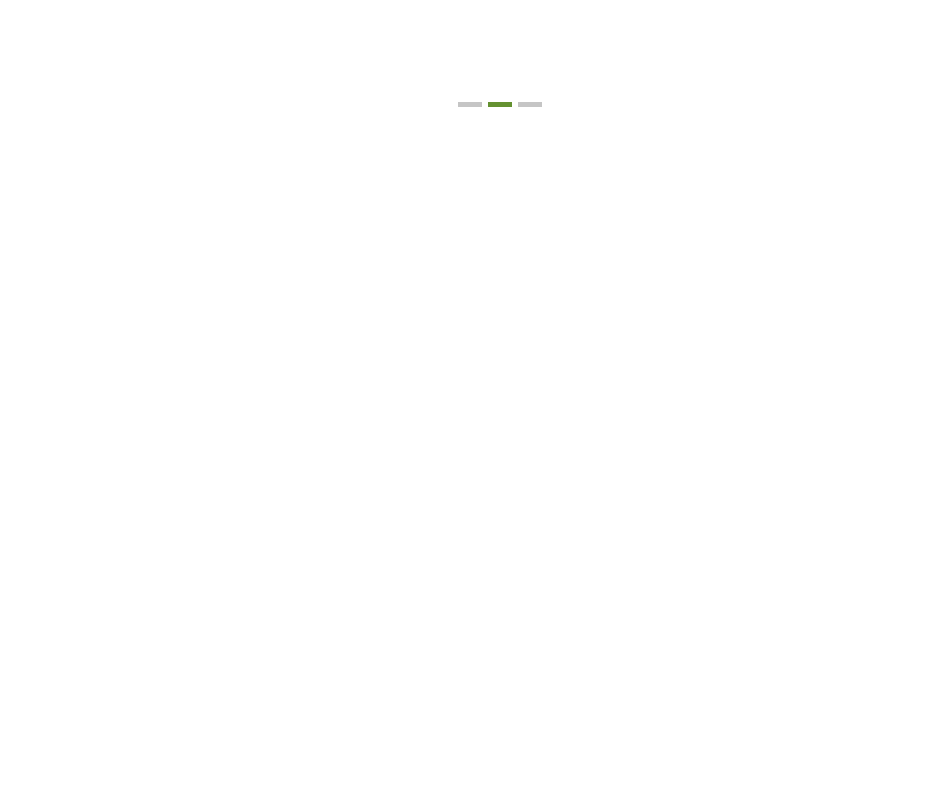
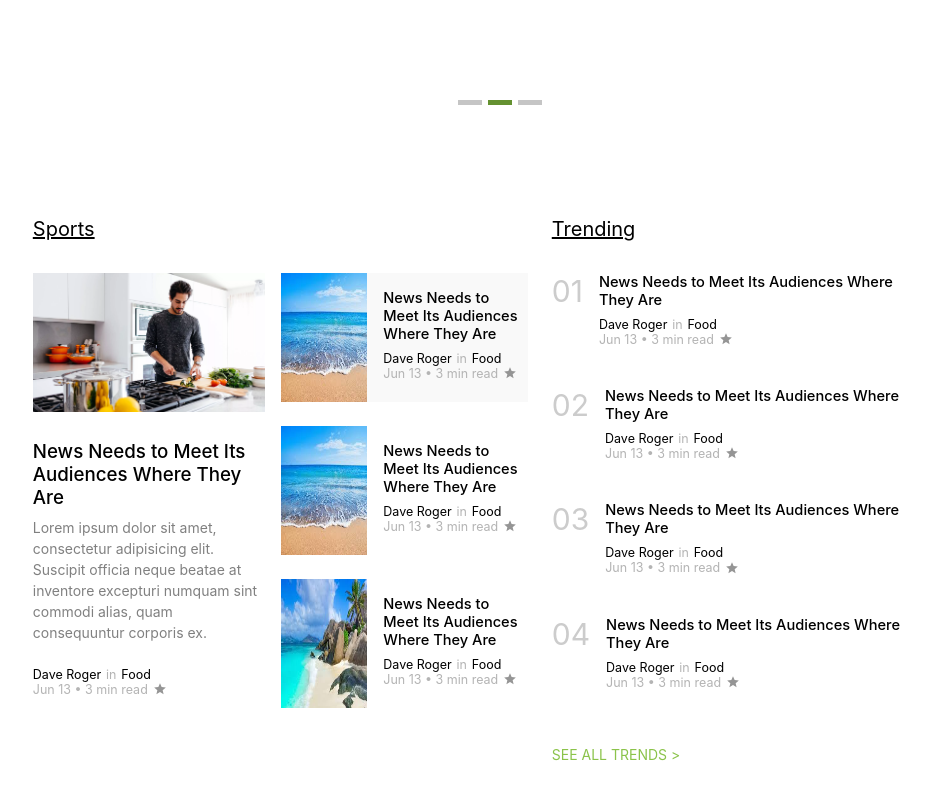
Before and after one commit to ammarmoha37/newspaper, an Angular app: page /home in a window 1280 px wide. Shown: the part 614-1414 px from the top of the page, without its empty margins (140-1071 px from the left). Before the commit the page ends 833 px from the top, so only its background shows below. Built offline with nearby package versions, Linux system fonts and the light colour scheme.

Commit message:
sports & trending section

```diff
--- a/src/app/components/home/home.component.css
+++ b/src/app/components/home/home.component.css
@@ -1,4 +1,133 @@
 .container {
-  width: 75%;
+  width: 73%;
   margin: 3rem auto;
 }
+
+.category-trending {
+  display: grid;
+  grid-template-areas:
+    "title1   title1 trend"
+    "selected posts  trend";
+}
+
+.category {
+  width: 100%;
+  display: flex;
+}
+
+.trending {
+  grid-area: trend;
+}
+.section-title {
+  grid-area: title1;
+  font-weight: 400;
+  font-size: 20px;
+  text-decoration: underline;
+  margin-bottom: 2rem;
+}
+
+.selected {
+  grid-area: selected;
+  width: 47%;
+  margin-right: 1rem;
+}
+.selected img {
+  width: 100%;
+}
+
+.selected h3 {
+  margin-top: 1.5rem;
+  font-weight: 500;
+}
+
+p {
+  color: #808080;
+  font-size: 14px;
+  line-height: 1.5;
+  font-weight: medium;
+  margin: 0.5rem 0;
+}
+
+.post-credit {
+  display: flex;
+  flex-direction: column;
+  color: #B4B4B4;
+  font-size: 12.5px;
+  margin: 1.5rem 0;
+}
+
+.post-credit h3 {
+  color: #000000;
+  font-weight: 400;
+}
+
+.post-credit a {
+  color: #000000;
+}
+
+.post-credit span {
+  display: flex;
+  gap: 0.3rem;
+  align-items: center;
+}
+
+.posts {
+  grid-area: posts;
+  width: 50%;
+  margin-right: 1.5rem;
+}
+
+.single-post {
+  display: flex;
+  margin-bottom: 1.5rem;
+  width: 100%;
+  height: 25%;
+}
+
+.single-post img {
+  width: 35%;
+}
+
+.single-post .post-credit {
+  margin-top: 1rem;
+  padding-left: 1rem;
+  padding-bottom: 1rem;
+}
+
+.post-credit h3 {
+  margin-bottom: 0.5rem;
+  font-weight: 500;
+}
+
+.active {
+  background-color: #f9f9f9;
+}
+
+.trending {
+  width: 85%;
+}
+
+.trend-rate {
+  font-size: 30px;
+  color: #cccccc;
+  font-weight: 400;
+  height: 50%;
+}
+
+.trending .post-credit {
+  margin-top: 0;
+
+}
+
+.trending .single-post {
+  margin-bottom: 0;
+  height: 20%;
+}
+
+.see-all {
+  margin-top: 1rem;
+  text-transform: uppercase;
+  color: #8bc34a;
+  font-size: 14px;
+  cursor: pointer;
+}
--- a/src/app/components/home/home.component.html
+++ b/src/app/components/home/home.component.html
@@ -1,4 +1,112 @@
 <app-nav-bar></app-nav-bar>
 <app-slider></app-slider>
 <div class="container">
+  <div class="category-trending">
+    <h2 class="section-title">Sports</h2>
+    <div class="category">
+      <div class="selected">
+        <img src="../../../assets/imgs/test.jpg" alt="">
+        <h3>News Needs to Meet Its Audiences Where They Are</h3>
+        <p>Lorem ipsum dolor sit amet, consectetur adipisicing elit. Suscipit officia neque beatae at inventore excepturi numquam sint commodi alias, quam consequuntur corporis ex.</p>
+        <div class="post-credit">
+          <span><a>Dave Roger</a> in <a>Food</a></span>
+          <span>Jun 13 • 3 min read
+            <svg xmlns="http://www.w3.org/2000/svg" width="14" height="14" viewBox="0 0 24 24">
+              <path fill="#959595" d="m5.825 21l1.625-7.025L2 9.25l7.2-.625L12 2l2.8 6.625l7.2.625l-5.45 4.725L18.175 21L12 17.275z" />
+            </svg>
+          </span>
+        </div>
+      </div>
+      <div class="posts">
+        <div class="single-post active">
+          <img src="../../../assets/imgs/test3.jpeg" alt="">
+          <div class="post-credit">
+            <h3>News Needs to Meet Its Audiences Where They Are</h3>
+            <span><a>Dave Roger</a> in <a>Food</a></span>
+            <span>Jun 13 • 3 min read
+              <svg xmlns="http://www.w3.org/2000/svg" width="14" height="14" viewBox="0 0 24 24">
+                <path fill="#959595" d="m5.825 21l1.625-7.025L2 9.25l7.2-.625L12 2l2.8 6.625l7.2.625l-5.45 4.725L18.175 21L12 17.275z" />
+              </svg>
+            </span>
+          </div>
+        </div>
+        <div class="single-post">
+          <img src="../../../assets/imgs/test3.jpeg" alt="">
+          <div class="post-credit">
+            <h3>News Needs to Meet Its Audiences Where They Are</h3>
+            <span><a>Dave Roger</a> in <a>Food</a></span>
+            <span>Jun 13 • 3 min read
+              <svg xmlns="http://www.w3.org/2000/svg" width="14" height="14" viewBox="0 0 24 24">
+                <path fill="#959595" d="m5.825 21l1.625-7.025L2 9.25l7.2-.625L12 2l2.8 6.625l7.2.625l-5.45 4.725L18.175 21L12 17.275z" />
+              </svg>
+            </span>
+          </div>
+        </div>
+        <div class="single-post">
+          <img src="../../../assets/imgs/download (1).jpeg" alt="">
+          <div class="post-credit">
+            <h3>News Needs to Meet Its Audiences Where They Are</h3>
+            <span><a>Dave Roger</a> in <a>Food</a></span>
+            <span>Jun 13 • 3 min read
+              <svg xmlns="http://www.w3.org/2000/svg" width="14" height="14" viewBox="0 0 24 24">
+                <path fill="#959595" d="m5.825 21l1.625-7.025L2 9.25l7.2-.625L12 2l2.8 6.625l7.2.625l-5.45 4.725L18.175 21L12 17.275z" />
+              </svg>
+            </span>
+          </div>
+        </div>
+      </div>
+    </div>
+    <div class="trending">
+      <h3 class="section-title">Trending</h3>
+      <div class="single-post">
+        <div class="trend-rate">01</div>
+        <div class="post-credit">
+          <h3>News Needs to Meet Its Audiences Where They Are</h3>
+          <span><a>Dave Roger</a> in <a>Food</a></span>
+          <span>Jun 13 • 3 min read
+            <svg xmlns="http://www.w3.org/2000/svg" width="14" height="14" viewBox="0 0 24 24">
+              <path fill="#959595" d="m5.825 21l1.625-7.025L2 9.25l7.2-.625L12 2l2.8 6.625l7.2.625l-5.45 4.725L18.175 21L12 17.275z" />
+            </svg>
+          </span>
+        </div>
+      </div>
+      <div class="single-post">
+        <div class="trend-rate">02</div>
+        <div class="post-credit">
+          <h3>News Needs to Meet Its Audiences Where They Are</h3>
+          <span><a>Dave Roger</a> in <a>Food</a></span>
+          <span>Jun 13 • 3 min read
+            <svg xmlns="http://www.w3.org/2000/svg" width="14" height="14" viewBox="0 0 24 24">
+              <path fill="#959595" d="m5.825 21l1.625-7.025L2 9.25l7.2-.625L12 2l2.8 6.625l7.2.625l-5.45 4.725L18.175 21L12 17.275z" />
+            </svg>
+          </span>
+        </div>
+      </div>
+      <div class="single-post">
+        <div class="trend-rate">03</div>
+        <div class="post-credit">
+          <h3>News Needs to Meet Its Audiences Where They Are</h3>
+          <span><a>Dave Roger</a> in <a>Food</a></span>
+          <span>Jun 13 • 3 min read
+            <svg xmlns="http://www.w3.org/2000/svg" width="14" height="14" viewBox="0 0 24 24">
+              <path fill="#959595" d="m5.825 21l1.625-7.025L2 9.25l7.2-.625L12 2l2.8 6.625l7.2.625l-5.45 4.725L18.175 21L12 17.275z" />
+            </svg>
+          </span>
+        </div>
+      </div>
+      <div class="single-post">
+        <div class="trend-rate">04</div>
+        <div class="post-credit">
+          <h3>News Needs to Meet Its Audiences Where They Are</h3>
+          <span><a>Dave Roger</a> in <a>Food</a></span>
+          <span>Jun 13 • 3 min read
+            <svg xmlns="http://www.w3.org/2000/svg" width="14" height="14" viewBox="0 0 24 24">
+              <path fill="#959595" d="m5.825 21l1.625-7.025L2 9.25l7.2-.625L12 2l2.8 6.625l7.2.625l-5.45 4.725L18.175 21L12 17.275z" />
+            </svg>
+          </span>
+        </div>
+      </div>
+      <div class="see-all"><a>See All Trends ></a></div>
+    </div>
+  </div>
 </div>
--- a/src/app/components/nav-bar/nav-bar.component.css
+++ b/src/app/components/nav-bar/nav-bar.component.css
@@ -77,6 +77,7 @@
 }
 
 .site-nav{
+  background-color: #ffffff;
   position: sticky;
   top: 0;
   z-index: 100;
@@ -84,7 +85,7 @@
 
 .sticky-nav {
   margin: 0 auto;
-  padding: 1.4% 1% ;
+  padding: 1.3% 1% ;
   width: 75%;
 }
 
@@ -107,5 +108,6 @@
   height: 1px;
   background-color: #dddddd;
   position: sticky;
-  top: 3.6rem;
+  top: 3.7rem;
+  z-index: 100;
 }
```
